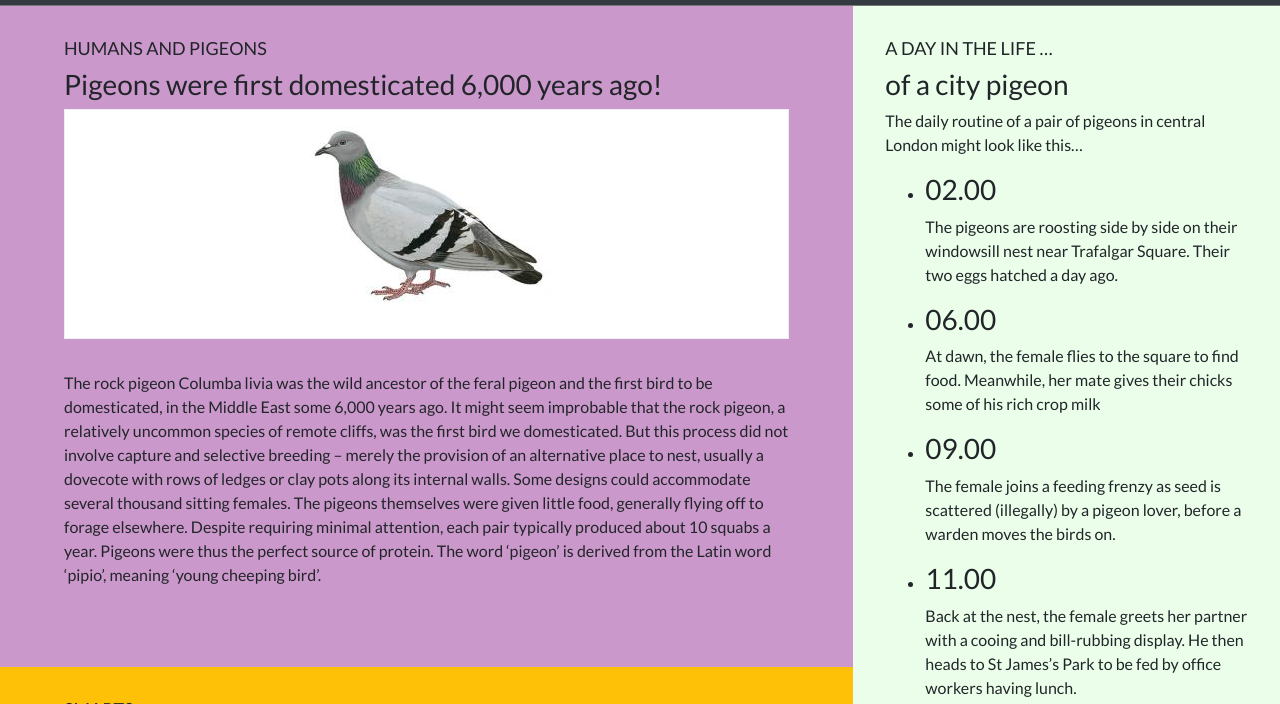
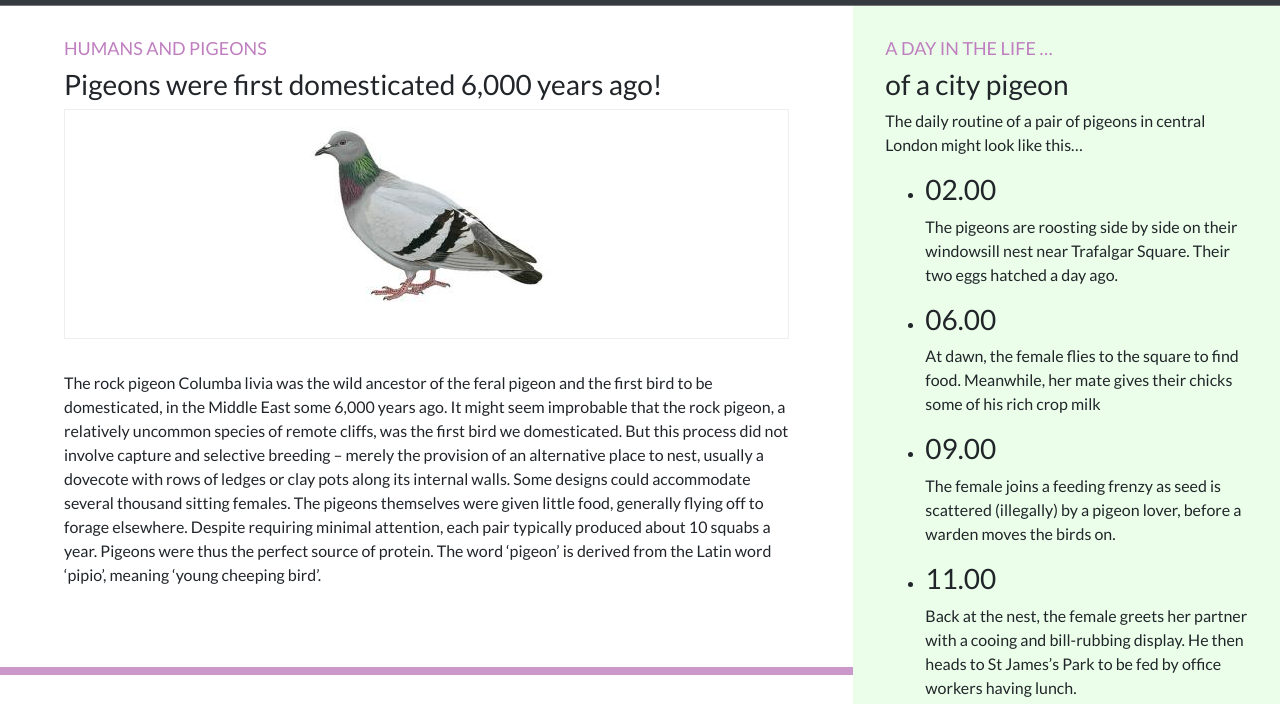
Before and after one commit to Code-Institute-Submissions/monkees-project-2, a plain HTML site: page facts.html in a window 1280 px wide. Shown: the part 45-749 px from the top of the page. Drawn offline with nearby package versions, Linux system fonts and the light colour scheme.

Commit message:
Facts page

```diff
--- a/css/styles.css
+++ b/css/styles.css
@@ -100,14 +100,17 @@ body {
 }
 
 .fact {
+    background-color: #ffc107;
     background-color: white;
-    background-color: #ffc107;
+    border-bottom: solid 8px #ffc107;
 }
 
 .fact-alternate {
     background-color: #333;
     background-color: #ffc107;
     background-color: #cb98cb;
+    border-bottom: solid 8px #cb98cb;
+    background-color: white;
 }
 
 .facts-timeline {
@@ -131,6 +134,8 @@ body {
 .facts-timeline h2 {
     text-transform: uppercase;
     font-size: 18px;
+    color: #ffc107;
+    color: #bf7fbf;
 }
 
 /* Smartphones */
```
